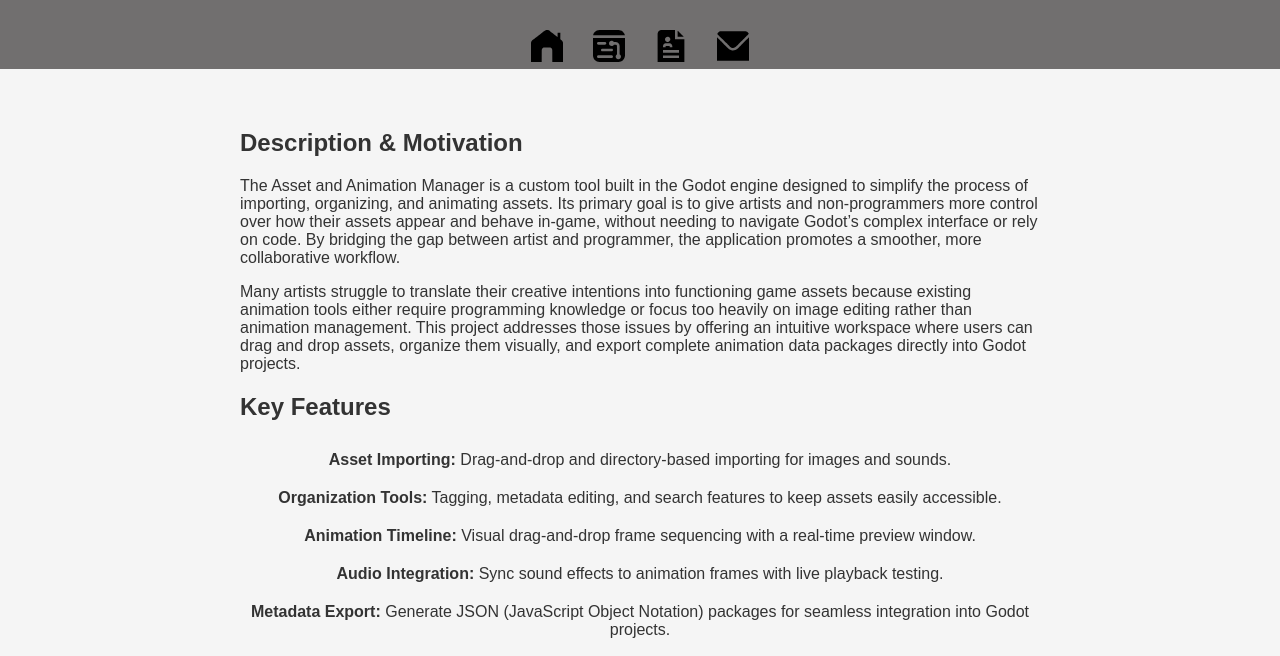
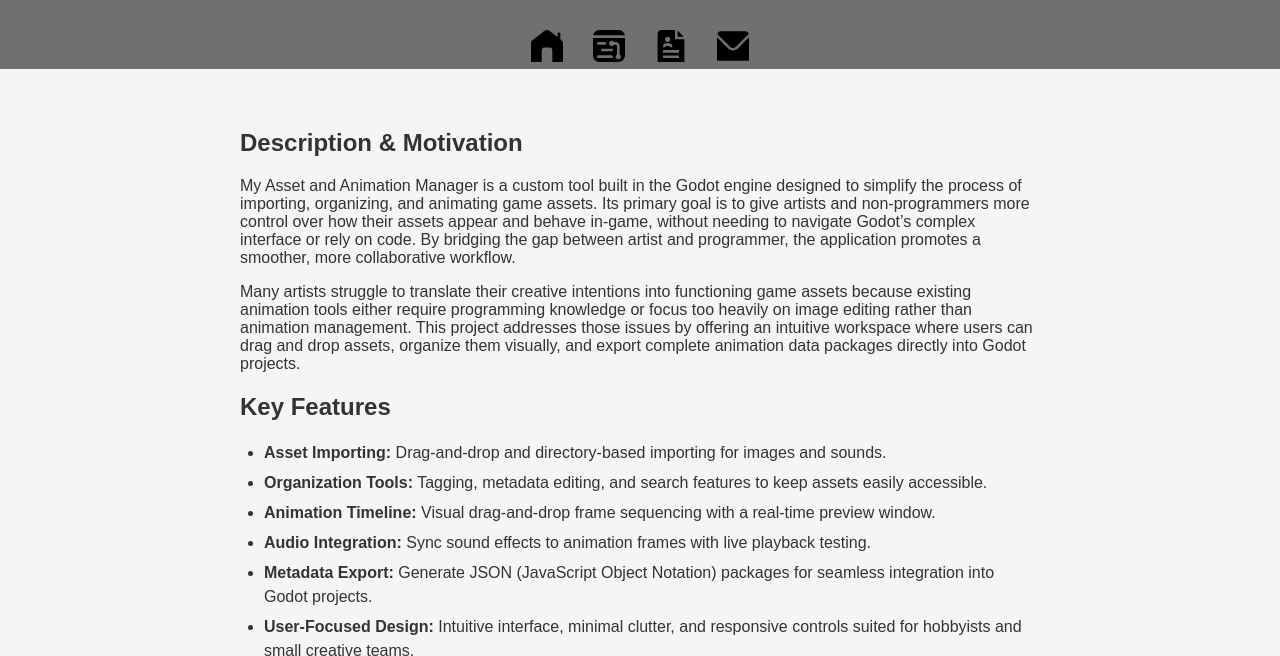
Before and after one commit to JohnMGilbert/JohnMGilbert.github.io, a plain HTML site: page pages/project/hcc.html in a window 1280 px wide. Shown: the part 138-794 px from the top of the page. Drawn offline with Linux system fonts and the light colour scheme.

Commit message:
css for hcc project

```diff
--- a/assets/css/style.css
+++ b/assets/css/style.css
@@ -459,3 +459,20 @@ body.resume .meta {
         text-decoration: none;
     }
 }
+
+/* -------- Animation Manager Page List Overrides -------- */
+
+body.aam-page section ul {
+    list-style: disc;             /* restore bullets */
+    padding-left: 1.5rem;         /* space on the left */
+    text-align: left;             /* left-align bullets/text */
+}
+
+body.aam-page section ul li {
+    display: list-item;           /* undo inline-block */
+    margin: 6px 0;                /* normal list spacing */
+}
+
+body.aam-page section ul {
+    line-height: 1.5;
+}
--- a/pages/project/hcc.html
+++ b/pages/project/hcc.html
@@ -6,7 +6,7 @@
     <title>Asset and Animation Manager</title>
     <link id="theme-stylesheet" rel="stylesheet" href="/assets/css/style.css">
 </head>
-<body>
+<body class="aam-page">
     <header>
         <h1>Asset and Animation Manager</h1>
         <div id="header-placeholder"></div>
@@ -16,7 +16,7 @@
         <section>
             <h2>Description &amp; Motivation</h2>
             <p>
-                The Asset and Animation Manager is a custom tool built in the Godot engine designed to simplify the process of importing, organizing, and animating assets.
+                My Asset and Animation Manager is a custom tool built in the Godot engine designed to simplify the process of importing, organizing, and animating game assets.
                 Its primary goal is to give artists and non-programmers more control over how their assets appear and behave in-game, without needing to navigate Godot’s complex interface or rely on code.
                 By bridging the gap between artist and programmer, the application promotes a smoother, more collaborative workflow.
             </p>
```
